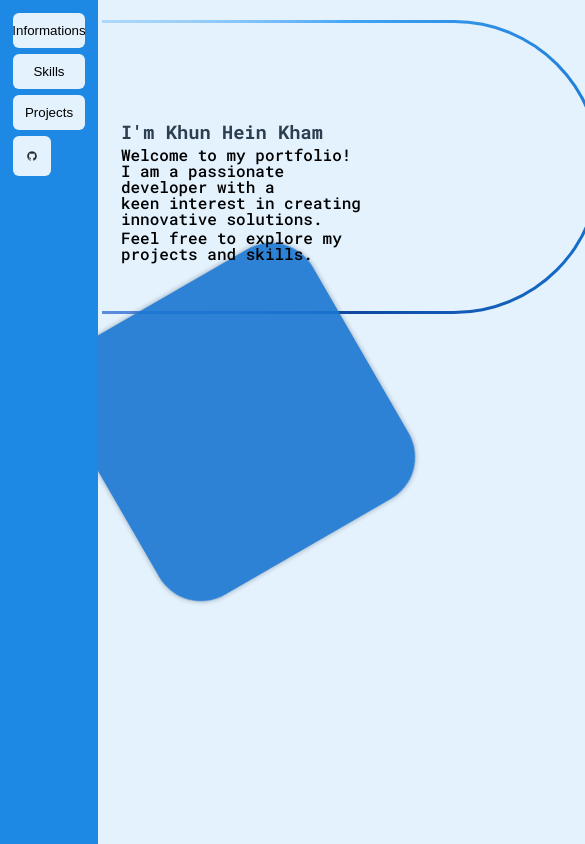
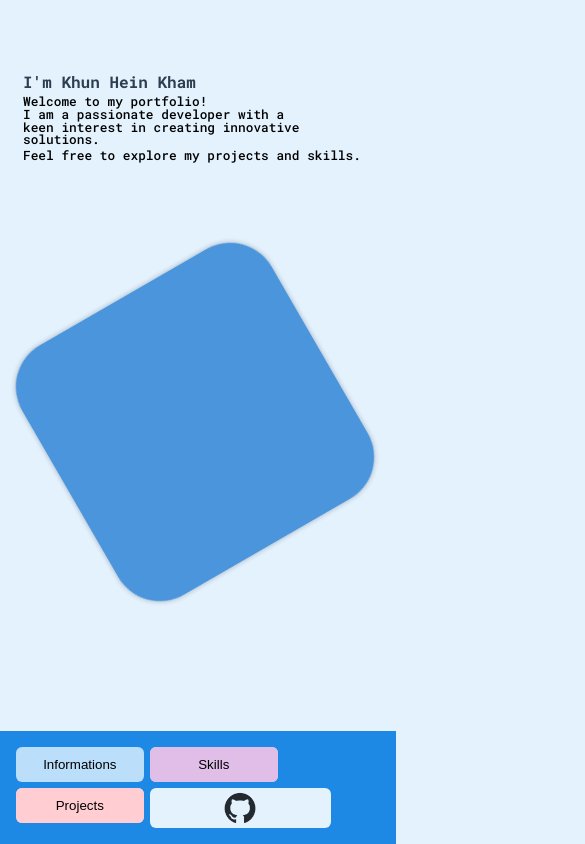
Before and after one commit to Khaumpp5/Khaumpp5.github.io, a plain HTML site: page index.html in a window 390 px wide. Shown: the whole page, 585 px wide, since content can reach past the window. Drawn offline with Linux system fonts and the light colour scheme.

Commit message:
make website responsive

```diff
--- a/index.html
+++ b/index.html
@@ -4,6 +4,7 @@
     <meta charset="UTF-8" />
     <title>MeHeinKham Portfolio</title>
     <script src="index.js" defer></script>
+    <meta name="viewport" content="width=device-width, initial-scale=1.0">
     <link rel="stylesheet" href="style.css" />
 </head>
 <body>
@@ -15,13 +16,13 @@
             </span>
         </button>
         <button class="skill-sets-button">
-            <span class="button-span">
+            <span class="button-span skill">
                 Skills
             </span>
 
         </button>
         <button class="projects-button">
-            <span class="button-span">
+            <span class="button-span projects">
                 Projects
             </span>
 
--- a/index.js
+++ b/index.js
@@ -1,4 +1,6 @@
 const MainContent = document.querySelector('.main-content');
+const Sidebar = document.querySelector('.side-bar');
+
 const SkillsButton = document.querySelector(".skill-sets-button");
 const InfoButton = document.querySelector(".info-button");
 const ProjectsButton = document.querySelector(".projects-button");
@@ -65,6 +67,9 @@ SkillsButton.addEventListener("click", () => {
   FocusSquare.style.aspectRatio = "1/cos(30deg)";
   FocusSquare.style.clipPath = "polygon(50% -50%,100% 50%,50% 150%,0 50%)";
 
+  document.body.style.backgroundColor = "var(--purple-50)"; // Change background color for skills section
+  FocusSquare.style.background = "var(--purple-700)";
+  Sidebar.style.backgroundColor = "var(--purple-500)"; // Change sidebar background color for skills section
 
   FocusSquare.animate([
     { transform: `rotate(${getRotation(FocusSquare)}deg)` },
@@ -95,6 +100,10 @@ InfoButton.addEventListener("click", () => {
   FocusSquare.style.aspectRatio = "1/1";
   FocusSquare.style.clipPath = "none";
 
+  document.body.style.background = "var(--blue-50)";
+  FocusSquare.style.backgroundColor = "var(--blue-700)"; // Change background color for info section
+  Sidebar.style.backgroundColor = "var(--blue-500)"; // Change sidebar background color for info section
+
   FocusSquare.animate([
     { transform: `rotate(${getRotation(FocusSquare)}deg)` },
     { transform: `rotate(${getRotation(FocusSquare) + 360}deg)` }
@@ -108,7 +117,7 @@ InfoButton.addEventListener("click", () => {
 ProjectsButton.addEventListener("click", () => {
   MainContent.innerHTML = `
     <div class="infomations">
-        <h1>No projects yet :(</h1>
+        <h1>No projects completed yet :(</h1>
     </div>`;
     observer.observe(MainContent);
     route = "projects";
@@ -120,6 +129,10 @@ ProjectsButton.addEventListener("click", () => {
   FocusSquare.style.height = "14rem";
   FocusSquare.style.clipPath = "none";
 
+  document.body.style.background = "var(--red-50)";
+  FocusSquare.style.backgroundColor = "var(--red-700)"; // Change background color for info section
+  Sidebar.style.backgroundColor = "var(--red-500)"; // Change sidebar background color for info section
+
 
   FocusSquare.animate([
     { transform: `rotate(${getRotation(FocusSquare)}deg)` },
--- a/style.css
+++ b/style.css
@@ -1,5 +1,54 @@
 
 @import url('https://fonts.googleapis.com/css2?family=Roboto+Mono:ital,wght@0,100..700;1,100..700&display=swap');
+
+
+@media only screen and (max-width: 600px) {
+
+    button{
+      width: 8rem;
+    }
+
+    h1, h2, h3 {
+      font-size: 1.0rem;
+    }
+
+    p {
+      font-size: 0.8rem;
+    }
+
+    .side-bar {
+      width: calc(100vw - 20px);
+      position: fixed;
+      height: auto;
+      align-self: end;
+      flex-direction: row;
+      flex-wrap: wrap;
+    }
+
+    .main-view {
+      margin-left: 0;
+    }
+
+    .gradient-border {
+      width: 0;
+      height: auto;
+      padding: 0;
+      background: none;
+      box-shadow: none;
+    }
+
+    .mask {
+      margin-left: 0;
+      margin-top: 3rem;
+      position: relative;
+      z-index: 1;
+    }
+
+    .github-logo {
+      width: 2rem;
+      height: auto;
+    }
+  }
 
 :root {
     --blue-50: #e3f2fd;
@@ -17,19 +66,39 @@
     --blue-a400: #2979ff;
     --blue-a700: #2962ff;
 
-    --gradient: var(--blue-50), var(--blue-400), var(--blue-700), var(--blue-900), var(--blue-a100);
+    --purple-50: #f3e5f5;
+    --purple-100: #e1bee7;
+    --purple-400: #ab47bc;
+    --purple-500: #9c27b0;
+    --purple-700: #7b1fa2;
+    --purple-800: #6a1b9a;
+
+    --red-50: #ffebee;
+    --red-100: #ffcdd2;
+    --red-400: #EF5350;
+    --red-500: #f44336;
+    --red-700: #d32f2f;
+    --red-800: #c62828;
+
+    --gradient: var(--blue-50), var(--blue-400), var(--blue-a700), var(--blue-900), var(--blue-a100), var(--blue-50);
 
     --side-bar-width: 20%;
     --side-bar-height: 100vh;
+
+    --glow-deg: 0deg;
 }
+
+
+
 
 @layer general-styles {
   body {
+    display: flex;
     font-family: "Roboto Mono", monospace;
     font-weight: 500;
     background-color: var(--blue-50);
     margin: 0;
-
+    transition: all 1s cubic-bezier(0.075, 0.82, 0.165, 1);
   }
 
   h1, h2, h3 {
@@ -75,9 +144,10 @@
     border-radius: 0 500px 500px 0;
     background:
     linear-gradient(var(--blue-50), var(--blue-50)) padding-box,
-    conic-gradient(from 270deg,var(--gradient)) border-box;
+    conic-gradient(from var(--glow-deg),var(--gradient)) border-box;
     left: -1;
     z-index: -2;
+    box-shadow: rgba(44, 62, 80, 0.5) 0px 0px 20px;
   }
 
   .mask{
@@ -102,15 +172,16 @@
     position: fixed;
     width: var(--side-bar-width);
     background-color: var(--blue-600);
-    padding: 10px;
+    padding: 0.8rem;
     height: 100%;
     overflow-y: auto;
+    transition: all 0.3s ease-in-out;
   }
 }
 
 @layer component-styles {
     button {
-        background-color: var(--blue-50);
+        background-color: var(--blue-100);
         color: black;
         border: none;
         padding: 0;
@@ -133,6 +204,14 @@
     &:active {
         background-color: var(--blue-700);
         color: white;
+    }
+
+    .button-span.skill {
+      background-color: var(--purple-100);
+    }
+
+    .button-span.projects {
+      background-color: var(--red-100);
     }
 
     .button-span {
@@ -170,8 +249,8 @@
     .background-shape {
       align-self: center;
       justify-self: center;
-      background-color: #1976d2;
-      opacity: 0.9;
+      background-color: var(--blue-700);
+      opacity: 0.75;
       position: absolute;
       border-radius: 3rem;
       width: 18rem;
```
